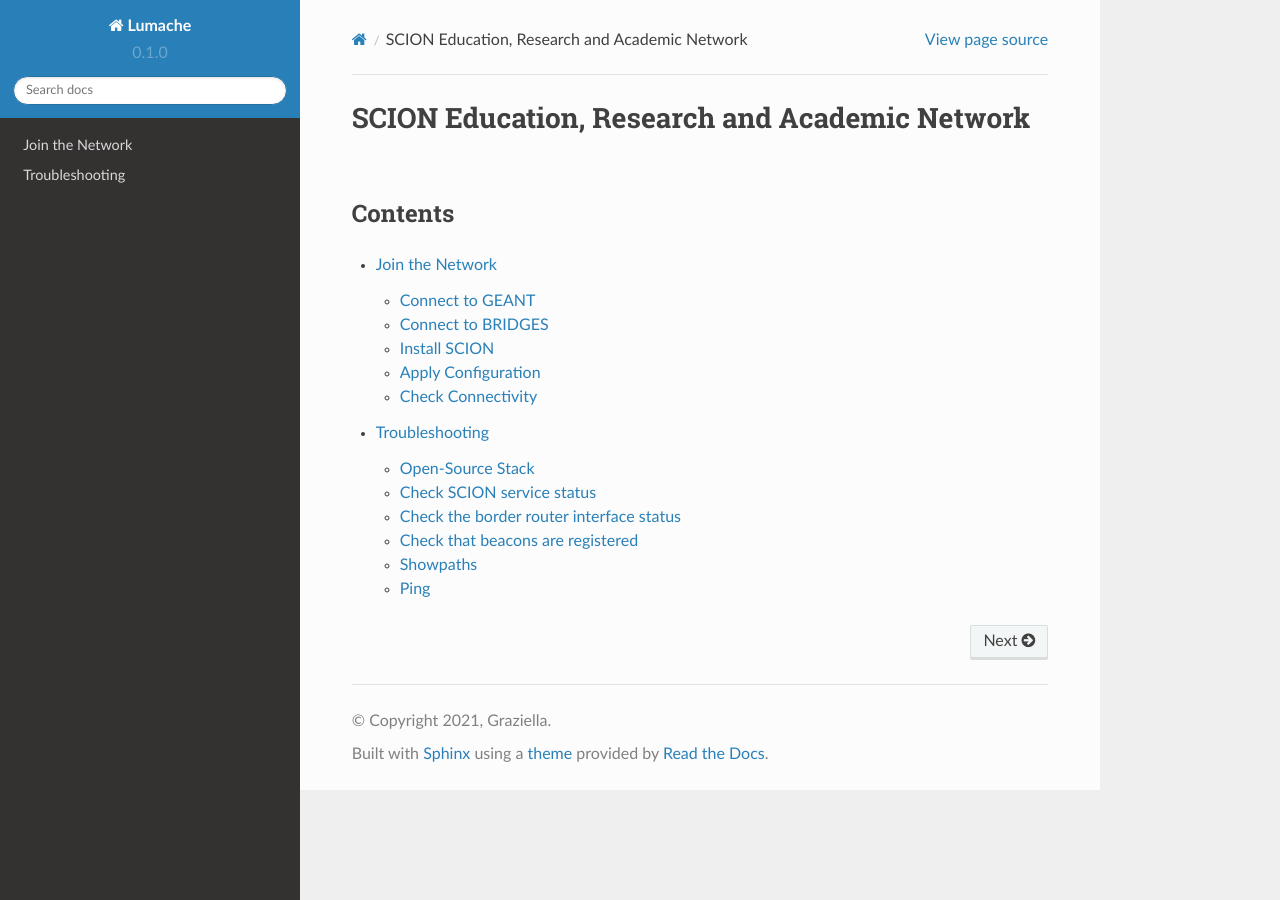
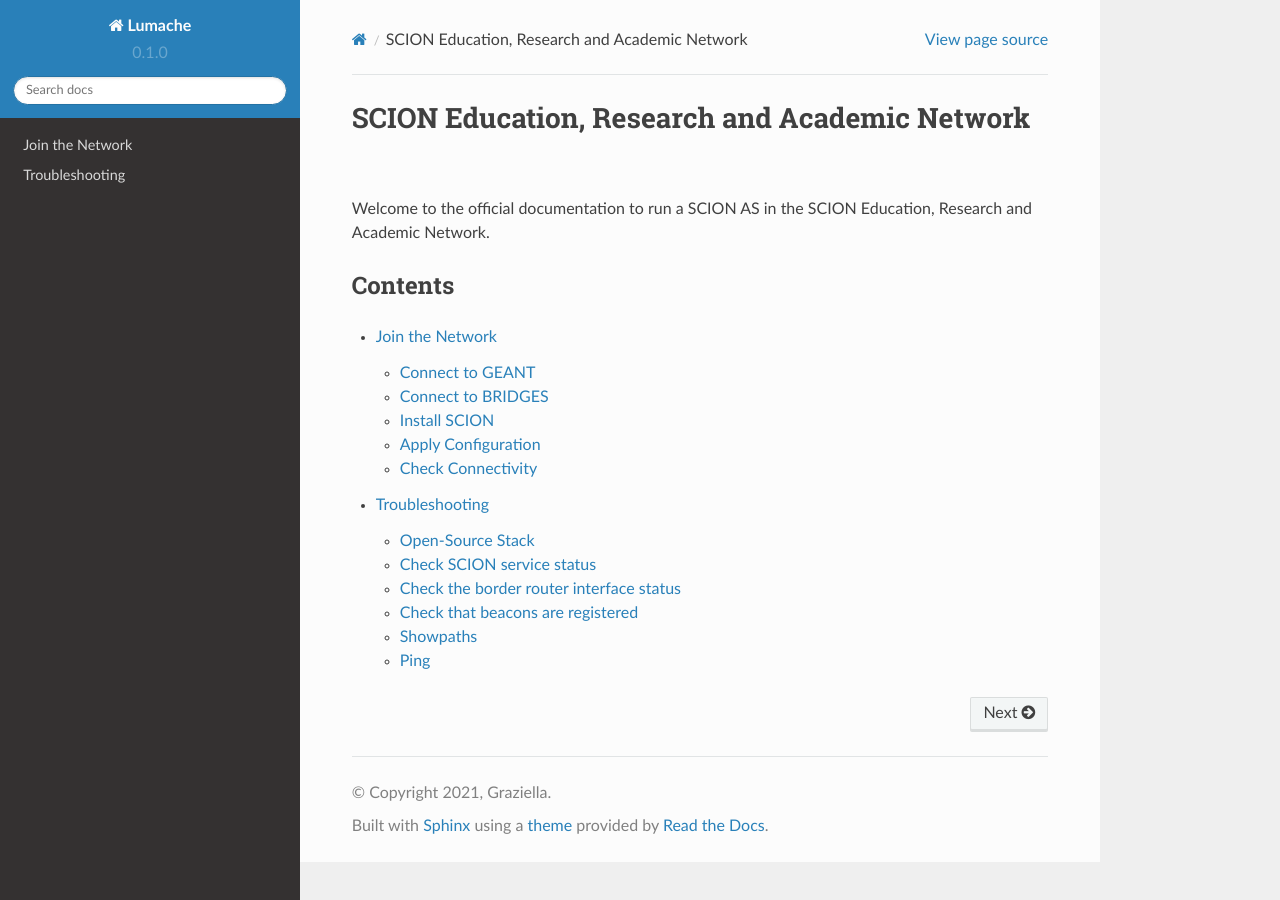
Before and after one commit to netsys-lab/scion-education-network-documentation, a Sphinx documentation site: the page built from docs/source/index.rst, in a window 1280 px wide. Built offline with Sphinx 7.4.7 and the Read the Docs theme 2.0.0, drawn with Linux system fonts in a browser that asks for light colours.

Commit message:
Update index.rst

```diff
--- a/docs/source/index.rst
+++ b/docs/source/index.rst
@@ -1,5 +1,7 @@
 SCION Education, Research and Academic Network
 =======================================
+
+Welcome to the official documentation to run a SCION AS in the SCION Education, Research and Academic Network.
 
 Contents
 --------
```
